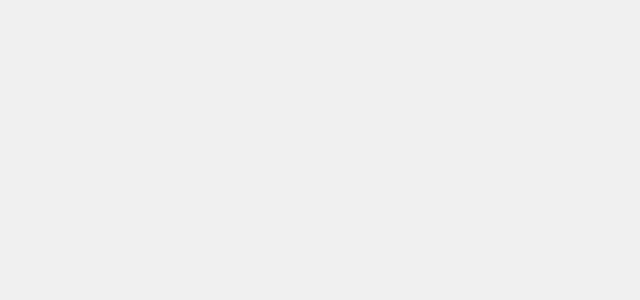
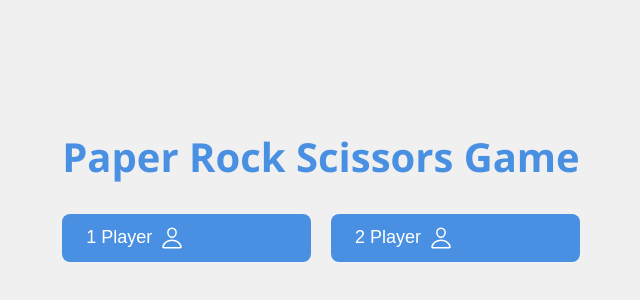
Before and after one commit to Soyamstha/React-random-project, a React (Create React App) app: page /PaperRockScissors in a window 1280 px wide. Before the commit this address had no page. Shown: the part 250-550 px from the top of the page, without its empty margins (319-959 px from the left). Built offline with nearby package versions, Linux system fonts and the light colour scheme.

Commit message:
added rock paper Scissors game

```diff
--- a/src/App.jsx
+++ b/src/App.jsx
@@ -4,7 +4,7 @@ import Calculator from './Calculator';
 import DigitalClock from './DigitalClock';
 import Joke from './joke';
 import Tictactoe from './Tictactoe';
-// import './App.css';
+import PaperRockScissors from './PaperRockScissors';
 import './Home.css';
 function Home() {
   const navigate = useNavigate();
@@ -21,6 +21,9 @@ function Home() {
   const goToTik = () => {
     navigate('/Tictactoe');
   };
+  const goToGame= () => {
+    navigate('/PaperRockScissors');
+  };
 
   return (
     <div>
@@ -30,6 +33,7 @@ function Home() {
       <button onClick={goToDigital_Clock}>Digital clock</button>
       <button onClick={goToJoke}>Jokes</button>
       <button onClick={goToTik}>Tic_tac_toe</button>
+      <button onClick={goToGame}>Paper Rock Scissors</button>
       </div>
     </div>
   );
@@ -44,6 +48,7 @@ function App() {
         <Route path="/DigitalClock" element={<DigitalClock />} />
         <Route path="/Joke" element={<Joke />} />
         <Route path="/Tictactoe" element={<Tictactoe />} />
+        <Route path="/PaperRockScissors" element={<PaperRockScissors />} />
       </Routes>
     </Router>
   );
--- /dev/null
+++ b/src/PaperRockScissors.css
@@ -0,0 +1,121 @@
+/* PaperRockScissors.css */
+
+.container {
+  text-align: center;
+  margin-top: 50px;
+  font-family: 'Segoe UI', Tahoma, Geneva, Verdana, sans-serif;
+  color: #333;
+}
+
+h1 {
+  font-size: 2.5rem;
+  margin-bottom: 20px;
+  color: #4a90e2;
+}
+
+.button-container {
+  margin-top: 30px;
+  display: flex;
+  justify-content: center;
+  gap: 20px;
+}
+
+.btn {
+  display: inline-flex;
+  align-items: center;
+  gap: 8px;
+  padding: 12px 24px;
+  font-size: 18px;
+  font-weight: 500;
+  color: #fff;
+  background-color: #4a90e2;
+  border: none;
+  border-radius: 8px;
+  cursor: pointer;
+  transition: background-color 0.3s ease;
+}
+
+.btn:hover {
+  background-color: #357ab8;
+}
+
+.choice-container {
+  display: flex;
+  justify-content: center;
+  gap: 20px;
+  margin-top: 25px;
+}
+
+.choice-btn {
+  padding: 14px 20px;
+  background-color: #f7f7f7;
+  border: 2px solid #ddd;
+  border-radius: 8px;
+  cursor: pointer;
+  transition: transform 0.2s ease, background-color 0.3s ease;
+}
+
+.choice-btn:hover {
+  background-color: #e9e9e9;
+  transform: scale(1.1);
+}
+
+.icon {
+  font-size: 50px;
+  color: #4a90e2;
+}
+
+h2 {
+  margin-top: 20px;
+  color: #444;
+}
+
+h3 {
+  margin-top: 15px;
+  color: #333;
+}
+
+p {
+  font-size: 1.2rem;
+  margin: 10px 0;
+}
+
+.exit-btn {
+  margin-top: 25px;
+  padding: 10px 20px;
+  font-size: 16px;
+  background-color: #e74c3c;
+  color: white;
+  border: none;
+  border-radius: 6px;
+  cursor: pointer;
+  transition: background-color 0.3s ease;
+}
+
+.exit-btn:hover {
+  background-color: #c0392b;
+}
+
+.backdrop {
+  position: fixed;
+  top: 0;
+  left: 0;
+  width: 100vw;
+  height: 100vh;
+  background-color: rgba(0, 0, 0, 0.6);
+  display: flex;
+  justify-content: center;
+  align-items: center;
+  z-index: 1000;
+}
+
+.modal {
+  background-color: white;
+  padding: 40px 30px;
+  border-radius: 12px;
+  width: 90%;
+  max-width: 400px;
+  box-shadow: 0 8px 25px rgba(0, 0, 0, 0.25);
+  text-align: center;
+  position: relative;
+}
--- /dev/null
+++ b/src/PaperRockScissors.jsx
@@ -0,0 +1,160 @@
+import React, { useState } from "react";
+import "./PaperRockScissors.css";
+import { FaHandPaper, FaHandRock, FaHandScissors } from "react-icons/fa";
+import { IoPersonOutline } from "react-icons/io5";
+
+export default function Main() {
+  return (
+    <div className="container">
+      <h1>Paper Rock Scissors Game</h1>
+      <PlayerChooser />
+    </div>
+  );
+}
+
+function PlayerChooser() {
+  const [activePlayer, setActivePlayer] = useState(null);
+
+  const handlePlayerClick = (player) => {
+    setActivePlayer(player);
+  };
+
+  const closeModal = () => {
+    setActivePlayer(null);
+  };
+
+  return (
+    <div className="button-container">
+      <button className="btn" onClick={() => handlePlayerClick("1 Player")}>
+        1 Player <IoPersonOutline size={24} />
+      </button>
+      <button className="btn" onClick={() => handlePlayerClick("2 Player")}>
+        2 Player <IoPersonOutline size={24} />
+      </button>
+
+      {activePlayer && (
+        <Modal onClose={closeModal}>
+          <Game mode={activePlayer} onExit={closeModal} />
+        </Modal>
+      )}
+    </div>
+  );
+}
+
+function Game({ mode, onExit }) {
+  const [player1Choice, setPlayer1Choice] = useState(null);
+  const [player2Choice, setPlayer2Choice] = useState(null);
+  const [result, setResult] = useState(null);
+
+  const choices = ["Rock", "Paper", "Scissors"];
+
+  const renderIcon = (choice) => {
+    switch (choice) {
+      case "Rock":
+        return <FaHandRock className="icon" size={50} />;
+      case "Paper":
+        return <FaHandPaper className="icon" size={50} />;
+      case "Scissors":
+        return <FaHandScissors className="icon" size={50} />;
+      default:
+        return null;
+    }
+  };
+
+  const playRound = (choice) => {
+    setPlayer1Choice(choice);
+    if (mode === "1 Player") {
+      const cpuChoice = choices[Math.floor(Math.random() * 3)];
+      setPlayer2Choice(cpuChoice);
+      setResult(getWinner(choice, cpuChoice, mode));
+    }
+  };
+
+  const playTwoPlayer = (choice) => {
+    if (!player1Choice) {
+      setPlayer1Choice(choice);
+    } else {
+      setPlayer2Choice(choice);
+      setResult(getWinner(player1Choice, choice, mode));
+    }
+  };
+
+  const resetGame = () => {
+    setPlayer1Choice(null);
+    setPlayer2Choice(null);
+    setResult(null);
+  };
+
+  return (
+    <div>
+      <h2>{mode}</h2>
+      {!result && (
+        <>
+          <p>
+            {!player1Choice
+              ? "Player 1's Turn"
+              : mode === "2 Player"
+              ? "Player 2's Turn"
+              : "CPU is choosing..."}
+          </p>
+          <div className="choice-container">
+            {choices.map((c) => (
+              <button
+                key={c}
+                className="choice-btn"
+                onClick={() =>
+                  mode === "1 Player" ? playRound(c) : playTwoPlayer(c)
+                }
+              >
+                {renderIcon(c)}
+              </button>
+            ))}
+          </div>
+        </>
+      )}
+
+      {result && (
+        <>
+          <h3>Results:</h3>
+          <p>
+            Player 1 chose: {renderIcon(player1Choice)}
+          </p>
+          <p>
+            {mode === "1 Player" ? "CPU" : "Player 2"} chose:{" "}
+            {renderIcon(player2Choice)}
+          </p>
+          <h2>{result}</h2>
+          <button className="btn" onClick={resetGame}>
+            Play Again
+          </button>
+        </>
+      )}
+
+      <button className="exit-btn" onClick={onExit}>
+        Exit
+      </button>
+    </div>
+  );
+}
+
+function getWinner(p1, p2, mode) {
+  if (p1 === p2) return "It's a Draw!";
+  if (
+    (p1 === "Rock" && p2 === "Scissors") ||
+    (p1 === "Paper" && p2 === "Rock") ||
+    (p1 === "Scissors" && p2 === "Paper")
+  ) {
+    return mode === "1 Player" ? "You Win! 🎉" : "Player 1 Wins! 🎉";
+  }
+  return mode === "1 Player" ? "CPU Wins! 💻" : "Player 2 Wins! 🎉";
+}
+
+function Modal({ children, onClose }) {
+  return (
+    <div className="backdrop" onClick={onClose}>
+      <div className="modal" onClick={(e) => e.stopPropagation()}>
+        {children}
+      </div>
+    </div>
+  );
+}
```
Also changed, not shown: package.json (+7 -0 lines), 2 other files (tests, documents, lock files or other folders).
